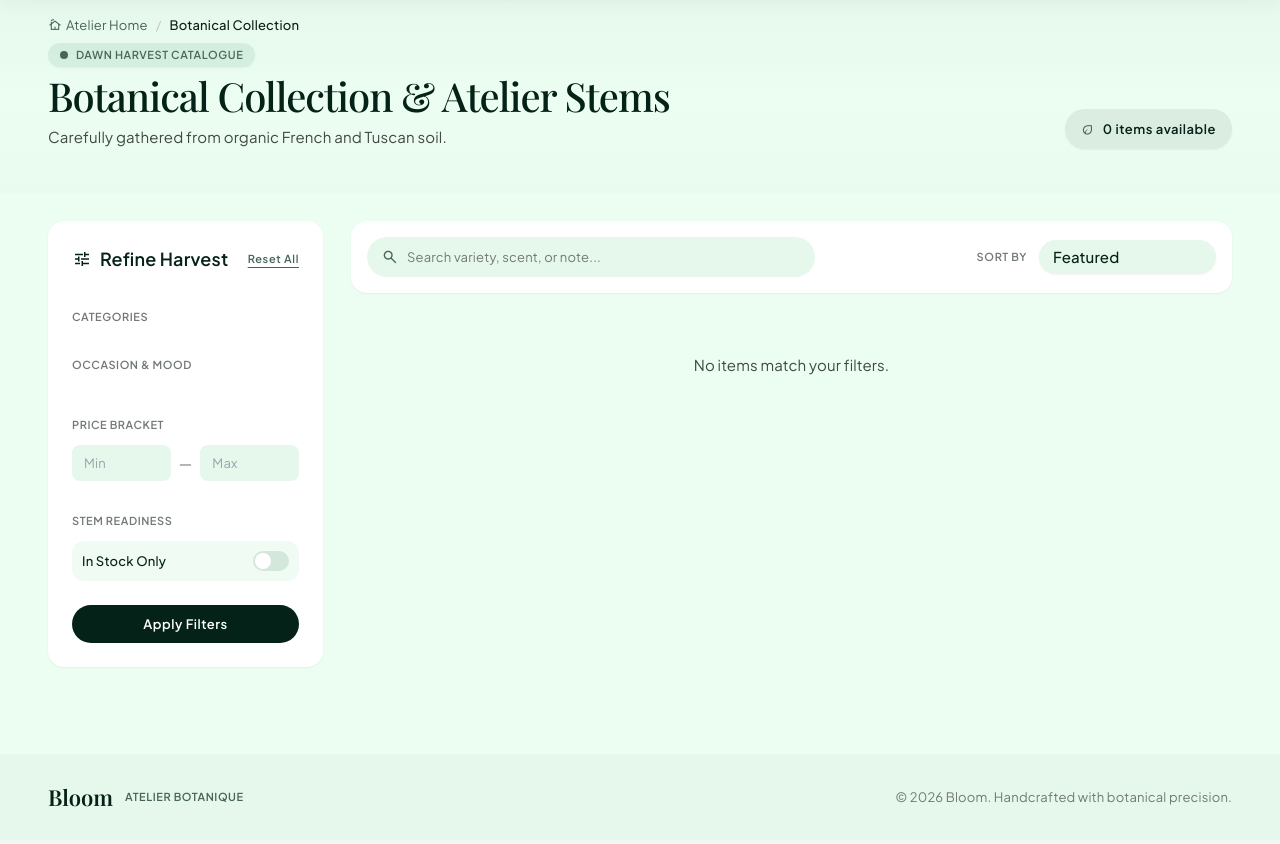
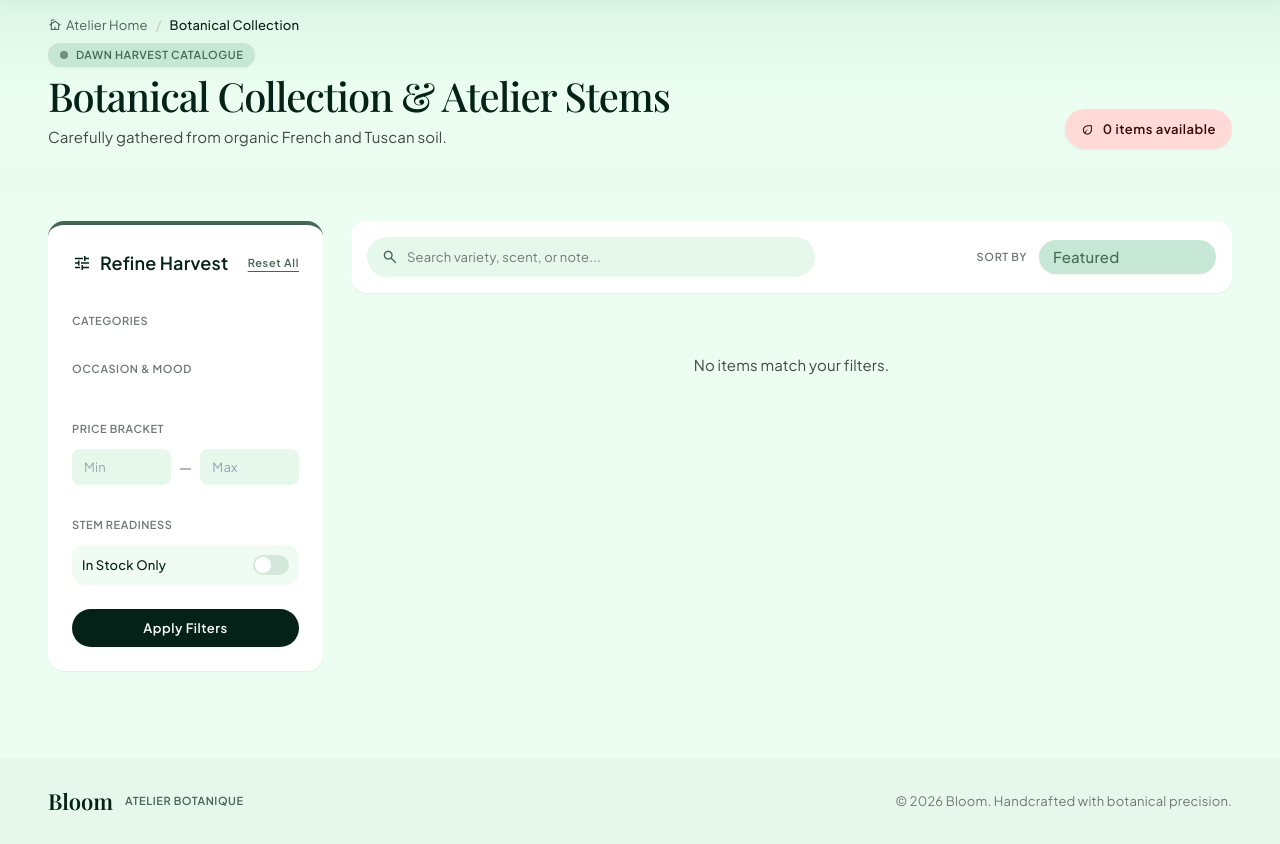
Before and after one commit to nireezalsweidan/Bloom, a Django app: page /shop/ in a window 1280 px wide. Shown: the part 113-957 px from the top of the page. Before the commit the page ends 920 px from the top, so only its background shows below. Run offline with Django 5.2, Linux system fonts and the light colour scheme; data that the repository does not hold is empty; some libraries are stand-ins or nearby versions; some web fonts are replaced.

Commit message:
updated shop page design

```diff
--- a/templates/catalog/item_list.html
+++ b/templates/catalog/item_list.html
@@ -1,7 +1,7 @@
 {% extends "base.html" %}
 {% block content %}
 
-<div class="w-full bg-gradient-to-b from-surface-container-low via-surface to-surface-container-low/40 py-space-md">
+<div class="w-full bg-gradient-to-b from-secondary-container/40 via-surface to-surface-container-low/40 py-space-md">
   <div class="max-w-[1320px] mx-auto px-margin-mobile lg:px-margin">
     <nav aria-label="Breadcrumb" class="flex items-center gap-2 mb-space-sm">
       <a class="font-body-sm text-body-sm text-secondary hover:text-primary transition-colors flex items-center gap-1" href="{% url 'home' %}">
@@ -12,8 +12,8 @@
     </nav>
     <div class="flex flex-col lg:flex-row lg:items-end justify-between gap-space-md pb-space-lg">
       <div>
-        <div class="inline-flex items-center gap-2 px-3 py-1 rounded-full bg-secondary-container/60 text-on-secondary-container mb-space-xs shadow-sm">
-          <span class="w-2 h-2 rounded-full bg-primary animate-pulse"></span>
+        <div class="inline-flex items-center gap-2 px-3 py-1 rounded-full bg-secondary-container text-on-secondary-container mb-space-xs shadow-sm">
+          <span class="w-2 h-2 rounded-full bg-secondary animate-pulse"></span>
           <span class="font-label-sm text-label-sm tracking-wider uppercase">Dawn Harvest Catalogue</span>
         </div>
         <h1 class="font-headline-lg text-headline-lg text-primary tracking-tight">Botanical Collection &amp; Atelier Stems</h1>
@@ -21,8 +21,8 @@
           Carefully gathered from organic French and Tuscan soil.
         </p>
       </div>
-      <div class="px-4 py-2.5 rounded-full bg-surface-container-high text-primary font-label-md text-label-md flex items-center justify-center gap-2 whitespace-nowrap shadow-sm">
-        <span class="material-symbols-outlined text-sm text-secondary">eco</span>
+      <div class="px-4 py-2.5 rounded-full bg-tertiary-fixed text-on-tertiary-fixed font-label-md text-label-md flex items-center justify-center gap-2 whitespace-nowrap shadow-sm">
+        <span class="material-symbols-outlined text-sm">eco</span>
         <span>{{ paginator.count }} item{{ paginator.count|pluralize }} available</span>
       </div>
     </div>
@@ -34,7 +34,7 @@
   <div class="grid grid-cols-1 lg:grid-cols-12 gap-space-lg">
 
     <aside class="lg:col-span-3 space-y-space-md">
-      <div class="bg-surface-container-lowest rounded-2xl p-6 shadow-sm space-y-6">
+      <div class="bg-surface-container-lowest rounded-2xl p-6 shadow-sm space-y-6 border-t-4 border-secondary">
         <div class="flex items-center justify-between pb-3">
           <div class="flex items-center gap-2">
             <span class="material-symbols-outlined text-primary text-xl">tune</span>
@@ -52,7 +52,7 @@
                 <input type="checkbox" name="category" value="{{ cat.slug }}" class="w-4 h-4 rounded text-primary accent-primary cursor-pointer" {% if cat.slug in selected_categories %}checked{% endif %}>
                 <span class="font-body-sm text-body-sm text-on-surface group-hover:text-primary transition-colors">{{ cat.name }}</span>
               </div>
-              <span class="font-label-sm text-label-sm px-2 py-0.5 rounded-full bg-surface-container text-on-surface-variant">{{ cat.item_count }}</span>
+              <span class="font-label-sm text-label-sm px-2 py-0.5 rounded-full bg-secondary-container text-on-secondary-container font-semibold">{{ cat.item_count }}</span>
             </label>
             {% endfor %}
           </div>
@@ -64,7 +64,7 @@
             {% for tag in tags %}
             <label class="cursor-pointer">
               <input type="checkbox" name="tag" value="{{ tag.slug }}" class="hidden peer" {% if tag.slug in selected_tags %}checked{% endif %}>
-              <span class="px-3 py-1.5 rounded-full font-label-sm text-label-sm transition-colors inline-block peer-checked:bg-primary peer-checked:text-on-primary bg-surface-container text-on-surface hover:bg-surface-container-high">{{ tag.name }}</span>
+              <span class="px-3 py-1.5 rounded-full font-label-sm text-label-sm transition-colors inline-block peer-checked:bg-tertiary-fixed peer-checked:text-on-tertiary-fixed bg-surface-container text-on-surface hover:bg-surface-container-high">{{ tag.name }}</span>
             </label>
             {% endfor %}
           </div>
@@ -85,12 +85,12 @@
             <span class="font-body-sm text-body-sm text-primary font-medium">In Stock Only</span>
             <label class="relative inline-flex items-center cursor-pointer">
               <input type="checkbox" name="in_stock" value="1" class="sr-only peer" {% if in_stock_only %}checked{% endif %}>
-              <div class="w-9 h-5 bg-surface-container-highest peer-focus:outline-none rounded-full peer peer-checked:after:translate-x-full peer-checked:after:border-white after:content-[''] after:absolute after:top-[2px] after:left-[2px] after:bg-white after:rounded-full after:h-4 after:w-4 after:transition-all peer-checked:bg-primary"></div>
+              <div class="w-9 h-5 bg-surface-container-highest peer-focus:outline-none rounded-full peer peer-checked:after:translate-x-full peer-checked:after:border-white after:content-[''] after:absolute after:top-[2px] after:left-[2px] after:bg-white after:rounded-full after:h-4 after:w-4 after:transition-all peer-checked:bg-secondary"></div>
             </label>
           </div>
         </div>
 
-        <button type="submit" class="w-full py-2.5 rounded-full bg-primary text-on-primary font-label-md text-label-md hover:bg-primary-container transition-colors">Apply Filters</button>
+        <button type="submit" class="w-full py-2.5 rounded-full bg-primary text-on-primary font-label-md text-label-md hover:bg-primary-container transition-colors shadow-sm">Apply Filters</button>
       </div>
     </aside>
 
@@ -102,7 +102,7 @@
         </div>
         <div class="flex items-center gap-3 self-end md:self-auto">
           <label class="font-label-sm text-label-sm text-outline uppercase font-semibold whitespace-nowrap" for="sort-select">Sort by</label>
-          <select name="sort" id="sort-select" onchange="this.form.submit()" class="appearance-none pl-3.5 pr-8 py-1.5 rounded-full bg-surface-container-low text-primary font-title-sm text-title-sm font-medium focus:outline-none focus:ring-2 focus:ring-secondary/40 cursor-pointer shadow-sm">
+          <select name="sort" id="sort-select" onchange="this.form.submit()" class="appearance-none pl-3.5 pr-8 py-1.5 rounded-full bg-secondary-container text-on-secondary-container font-title-sm text-title-sm font-medium focus:outline-none focus:ring-2 focus:ring-secondary/40 cursor-pointer shadow-sm">
             <option value="" {% if not sort %}selected{% endif %}>Featured</option>
             <option value="price_asc" {% if sort == "price_asc" %}selected{% endif %}>Price: Low to High</option>
             <option value="price_desc" {% if sort == "price_desc" %}selected{% endif %}>Price: High to Low</option>
@@ -114,16 +114,16 @@
       {% if selected_categories or selected_tags or query %}
       <div class="bg-surface-container-lowest rounded-2xl p-4 shadow-sm flex flex-wrap items-center gap-2">
         <span class="font-label-sm text-label-sm text-outline uppercase font-semibold">Filtered by:</span>
-        {% if query %}<span class="px-3 py-1 rounded-full bg-surface-container-low text-primary font-body-sm text-body-sm">"{{ query }}"</span>{% endif %}
-        {% for cat in categories %}{% if cat.slug in selected_categories %}<span class="px-3 py-1 rounded-full bg-surface-container-low text-primary font-body-sm text-body-sm">{{ cat.name }}</span>{% endif %}{% endfor %}
-        {% for tag in tags %}{% if tag.slug in selected_tags %}<span class="px-3 py-1 rounded-full bg-surface-container-low text-primary font-body-sm text-body-sm">{{ tag.name }}</span>{% endif %}{% endfor %}
+        {% if query %}<span class="px-3 py-1 rounded-full bg-secondary-container text-on-secondary-container font-body-sm text-body-sm">"{{ query }}"</span>{% endif %}
+        {% for cat in categories %}{% if cat.slug in selected_categories %}<span class="px-3 py-1 rounded-full bg-secondary-container text-on-secondary-container font-body-sm text-body-sm">{{ cat.name }}</span>{% endif %}{% endfor %}
+        {% for tag in tags %}{% if tag.slug in selected_tags %}<span class="px-3 py-1 rounded-full bg-tertiary-fixed text-on-tertiary-fixed font-body-sm text-body-sm">{{ tag.name }}</span>{% endif %}{% endfor %}
         <a href="{% url 'catalog:item_list' %}" class="font-label-sm text-label-sm text-tertiary-container hover:text-tertiary transition-colors ml-1 font-semibold">Clear All</a>
       </div>
       {% endif %}
 
       <div class="grid grid-cols-1 md:grid-cols-2 xl:grid-cols-3 gap-6">
         {% for item in items %}
-        <div class="group flex flex-col bg-surface-container-lowest rounded-2xl p-4 shadow-sm hover:shadow-md transition-all duration-300">
+        <div class="group flex flex-col bg-surface-container-lowest rounded-2xl p-4 shadow-sm hover:shadow-lg hover:ring-2 hover:ring-secondary/30 transition-all duration-300">
           <a href="{% url 'catalog:item_detail' slug=item.slug %}" class="relative w-full aspect-[4/5] rounded-xl overflow-hidden bg-[#F4EFEA] mb-4 block">
             {% if item.image %}
             <img class="w-full h-full object-cover group-hover:scale-105 transition-transform duration-500" src="{{ item.image.url }}" alt="{{ item.name }}">
@@ -136,18 +136,17 @@
               {% if not item.in_stock %}
               <span class="px-2.5 py-1 rounded-full bg-error-container text-on-error-container font-label-sm text-label-sm font-semibold tracking-wider uppercase shadow-sm">Out of Stock</span>
               {% elif item.stock_quantity <= 5 %}
-              <span class="px-2.5 py-1 rounded-full bg-error-container text-on-error-container font-label-sm text-label-sm font-semibold tracking-wider uppercase shadow-sm">Limited Stock</span>
+              <span class="px-2.5 py-1 rounded-full bg-tertiary-fixed text-on-tertiary-fixed font-label-sm text-label-sm font-semibold tracking-wider uppercase shadow-sm">Limited Stock</span>
               {% else %}
-              <span class="px-2.5 py-1 rounded-full bg-secondary-container text-on-secondary-container font-label-sm text-label-sm font-semibold tracking-wider uppercase shadow-sm">In Stock</span>
+              <span class="px-2.5 py-1 rounded-full bg-secondary-fixed text-on-secondary-fixed font-label-sm text-label-sm font-semibold tracking-wider uppercase shadow-sm">In Stock</span>
               {% endif %}
             </div>
           </a>
           <div class="flex flex-col flex-1 justify-between">
             <div>
-              <div class="flex items-center gap-2 mb-1">
-                <span class="font-label-sm text-label-sm text-secondary uppercase font-semibold">{{ item.category.name }}</span>
+              <div class="flex flex-col gap-1 mb-1.5">
+                <span class="font-label-sm text-label-sm text-secondary uppercase font-bold tracking-wide">{{ item.category.name }}</span>
                 {% if item.tags.all %}
-                <span class="w-1 h-1 rounded-full bg-outline-variant"></span>
                 <span class="font-label-sm text-label-sm text-tertiary-container font-medium">{% for tag in item.tags.all %}{{ tag.name }}{% if not forloop.last %} &bull; {% endif %}{% endfor %}</span>
                 {% endif %}
               </div>
@@ -155,27 +154,26 @@
                 <a href="{% url 'catalog:item_detail' slug=item.slug %}">{{ item.name }}</a>
               </h3>
               <p class="font-body-sm text-body-sm text-on-surface-variant line-clamp-2 mt-1">{{ item.description }}</p>
+              <a href="{% url 'catalog:item_detail' slug=item.slug %}" class="inline-flex items-center gap-1 mt-2 font-label-md text-label-md text-secondary hover:text-primary font-semibold transition-colors group/link">
+                <span>View item details</span>
+                <span class="material-symbols-outlined text-sm group-hover/link:translate-x-1 transition-transform">arrow_forward</span>
+              </a>
             </div>
-            <div class="flex items-center justify-between pt-4 mt-4 bg-surface-container-low/30 -mx-4 -mb-4 px-4 py-3 rounded-b-2xl">
+            <div class="flex items-center justify-between pt-4 mt-4 bg-gradient-to-r from-secondary-container/30 to-transparent -mx-4 -mb-4 px-4 py-3 rounded-b-2xl">
               <div class="flex flex-col">
                 <span class="font-label-sm text-label-sm text-outline">Atelier Price</span>
                 <span class="font-price-lg text-price-lg text-primary font-bold">${{ item.price }}</span>
               </div>
               <div class="flex items-center gap-2">
-                <div class="flex items-center gap-2">
-                  <div class="qty-stepper flex items-center bg-surface-container-low rounded-full p-1">
-                    <button type="button" class="grid-qty-decrease w-6 h-6 rounded-full bg-surface-container-lowest text-primary hover:bg-surface-container flex items-center justify-center text-xs font-bold">&minus;</button>
-                    <span class="grid-qty w-6 text-center font-label-sm text-label-sm text-primary font-semibold">1</span>
-                    <button type="button" class="grid-qty-increase w-6 h-6 rounded-full bg-surface-container-lowest text-primary hover:bg-surface-container flex items-center justify-center text-xs font-bold">+</button>
-                  </div>
-                  <button type="button" {% if not item.in_stock %}disabled{% endif %} data-item-id="{{ item.id }}" data-item-name="{{ item.name }}" aria-label="Add {{ item.name }} to cart"
-                    class="add-to-cart-btn w-9 h-9 rounded-full bg-primary text-on-primary hover:bg-primary-container flex items-center justify-center transition-colors shadow-sm disabled:opacity-50 disabled:cursor-not-allowed">
-                    <span class="material-symbols-outlined text-sm">add_shopping_cart</span>
-                  </button>
-                  <a href="{% url 'catalog:item_detail' slug=item.slug %}" class="inline-flex items-center gap-2 px-3 py-2 rounded-full bg-surface-container text-primary font-label-md text-label-md hover:bg-surface-container-high transition-transform active:scale-95 shadow-sm">
-                    <span class="material-symbols-outlined text-sm">visibility</span>
-                  </a>
+                <div class="qty-stepper flex items-center bg-surface-container-lowest rounded-full p-1 shadow-sm">
+                  <button type="button" class="grid-qty-decrease w-6 h-6 rounded-full bg-surface-container text-primary hover:bg-surface-container-high flex items-center justify-center text-xs font-bold">&minus;</button>
+                  <span class="grid-qty w-6 text-center font-label-sm text-label-sm text-primary font-semibold">1</span>
+                  <button type="button" class="grid-qty-increase w-6 h-6 rounded-full bg-surface-container text-primary hover:bg-surface-container-high flex items-center justify-center text-xs font-bold">+</button>
                 </div>
+                <button type="button" {% if not item.in_stock %}disabled{% endif %} data-item-id="{{ item.id }}" data-item-name="{{ item.name }}" aria-label="Add {{ item.name }} to cart"
+                  class="add-to-cart-btn w-9 h-9 rounded-full bg-primary text-on-primary hover:bg-primary-container flex items-center justify-center transition-colors shadow-sm disabled:opacity-50 disabled:cursor-not-allowed">
+                  <span class="material-symbols-outlined text-sm">add_shopping_cart</span>
+                </button>
               </div>
             </div>
           </div>
@@ -228,5 +226,4 @@ document.addEventListener('click', (e) => {
   }
 });
 </script>
-
 {% endblock %}
```
Also changed, not shown: templates/catalog/item_detail.html (+6 -4 lines).
